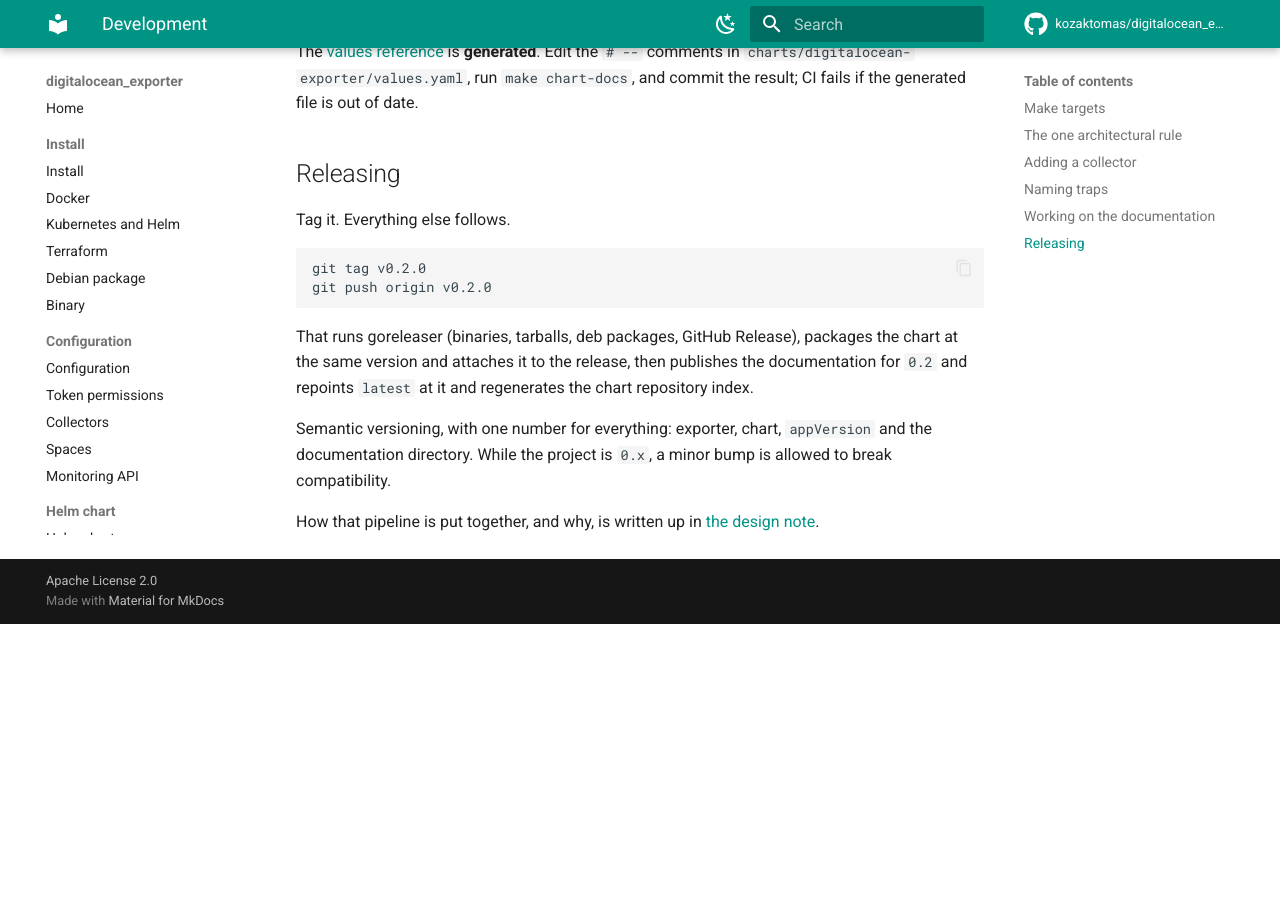
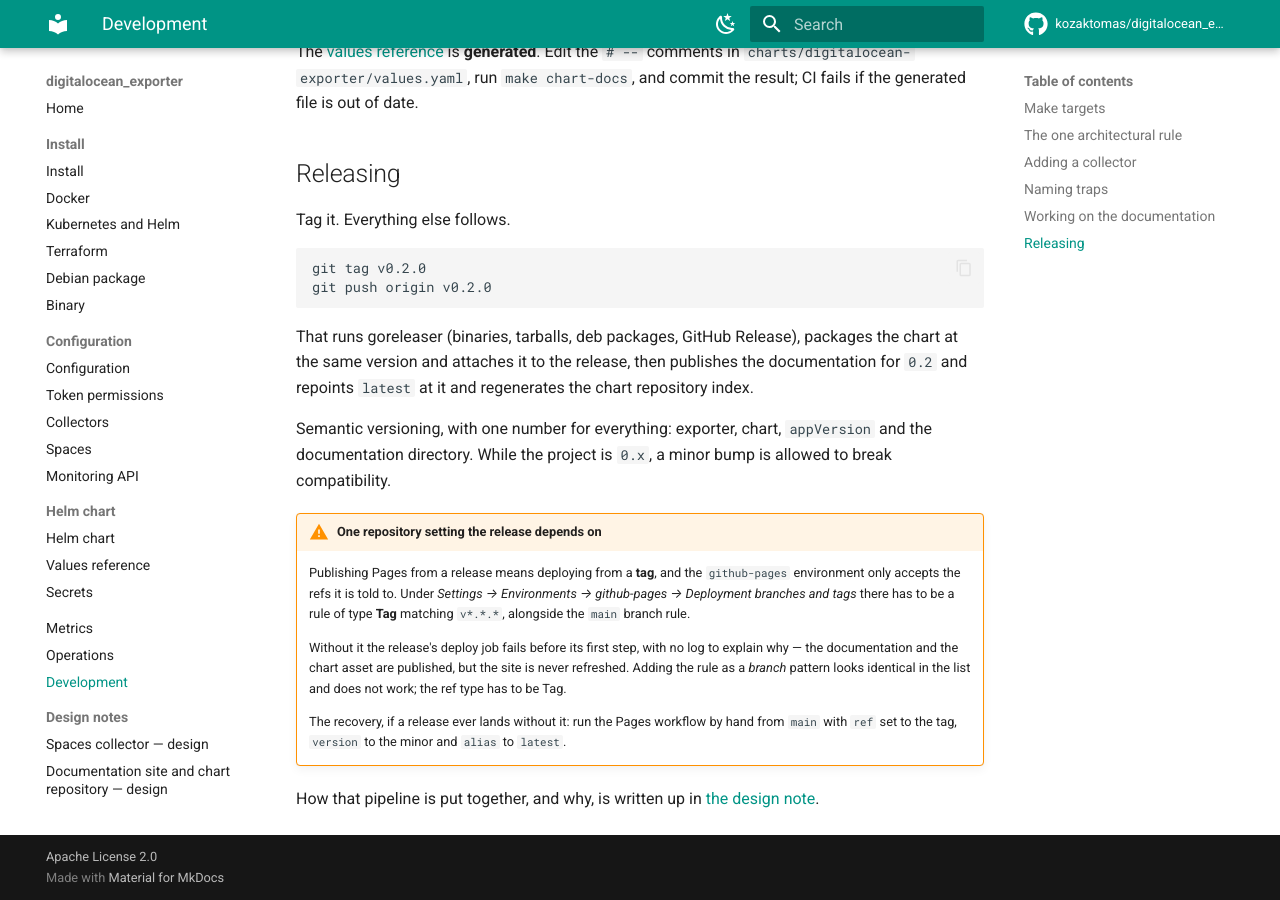
Before and after one commit to kozaktomas/digitalocean_exporter, an MkDocs documentation site: the page built from docs/development.md, in a window 1280 px wide and 900 px high, scrolled down 2800 px. Built offline with MkDocs 1.6.1 and Material for MkDocs 9.7.7, drawn with Linux system fonts in a browser that asks for light colours; comment, search, counter and statistics services are not loaded; the version menu is left out; before the commit the page ends 3424 px from its top, so only the background shows below that.

Commit message:
docs: record the environment rule the release depends on
Publishing Pages from a release deploys from a tag, and the github-pages
environment rejects refs it has not been told to accept — the job then fails
before its first step with nothing in the log to explain it, which is how the
v0.1.0 release found out.

Documented the rule, including that adding v*.*.* as a branch pattern instead of
a tag pattern looks identical in the settings list and does not work, and the
manual recovery for a release that lands without it.

Co-Authored-By: Claude Opus 5 (1M context) <noreply@anthropic.com>
Claude-Session: https://claude.ai/code/session_01D6dSPyy5rk5LzXNhdFfYjs

```diff
--- a/docs/development.md
+++ b/docs/development.md
@@ -120,5 +120,20 @@ Semantic versioning, with one number for everything: exporter, chart, `appVersio
 documentation directory. While the project is `0.x`, a minor bump is allowed to break
 compatibility.
 
+!!! warning "One repository setting the release depends on"
+
+    Publishing Pages from a release means deploying from a **tag**, and the `github-pages`
+    environment only accepts the refs it is told to. Under *Settings → Environments →
+    github-pages → Deployment branches and tags* there has to be a rule of type **Tag**
+    matching `v*.*.*`, alongside the `main` branch rule.
+
+    Without it the release's deploy job fails before its first step, with no log to explain
+    why — the documentation and the chart asset are published, but the site is never
+    refreshed. Adding the rule as a *branch* pattern looks identical in the list and does
+    not work; the ref type has to be Tag.
+
+    The recovery, if a release ever lands without it: run the Pages workflow by hand from
+    `main` with `ref` set to the tag, `version` to the minor and `alias` to `latest`.
+
 How that pipeline is put together, and why, is written up in
 [the design note](design/2026-08-25-documentation-site-and-chart-repository.md).
```
